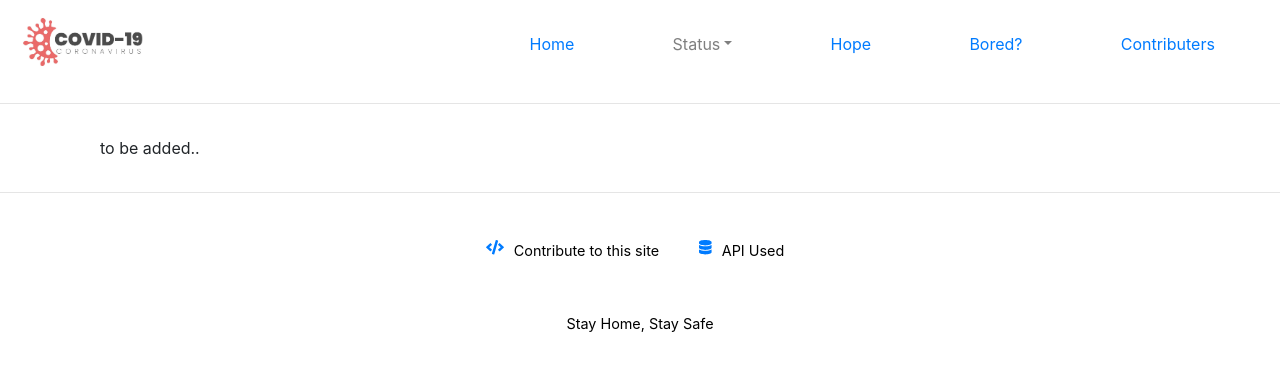
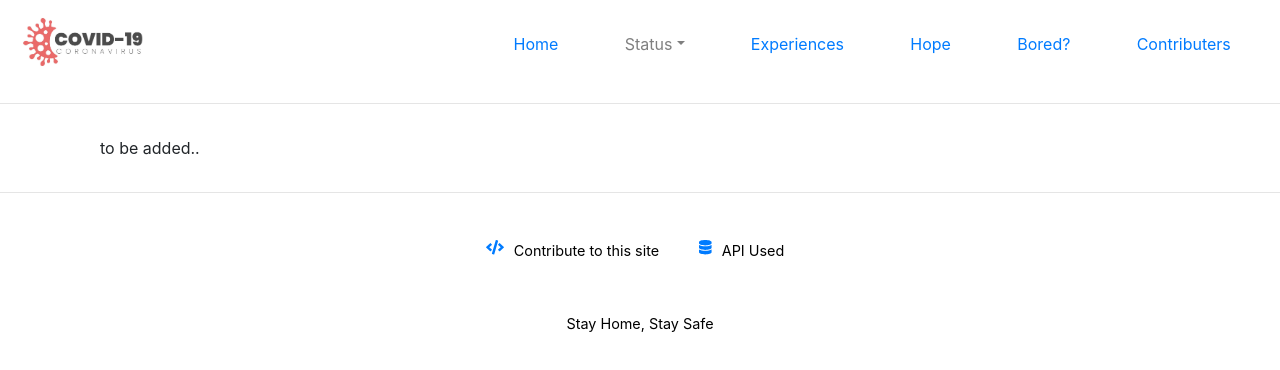
Before and after one commit to astromanish/corona-care, a React (Create React App) app: page / in a window 1280 px wide. Shown: the top 370 px of the page. Built offline with nearby package versions, Linux system fonts and the light colour scheme.

Commit message:
up status page linked

```diff
--- a/src/components/header.js
+++ b/src/components/header.js
@@ -16,8 +16,9 @@ const Header = () => {
                     <NavDropdown title="Status" id="basic-nav-dropdown">
                         <NavDropdown.Item><Link to="/status">World</Link></NavDropdown.Item>
                         <NavDropdown.Item><Link to="/status/india">India</Link></NavDropdown.Item>
-                        <NavDropdown.Item><Link to="/status/">Uttar Pradesh</Link></NavDropdown.Item>
+                        <NavDropdown.Item><Link to="/status/india/UP">Uttar Pradesh</Link></NavDropdown.Item>
                     </NavDropdown>
+                    <Nav.Link><Link to="/experiences">Experiences</Link></Nav.Link>
                     <Nav.Link><Link to="/hope">Hope</Link></Nav.Link>
                     <Nav.Link><Link to="/bored">Bored?</Link></Nav.Link>
                     <Nav.Link><Link to="/contributer">Contributers</Link></Nav.Link>
```
